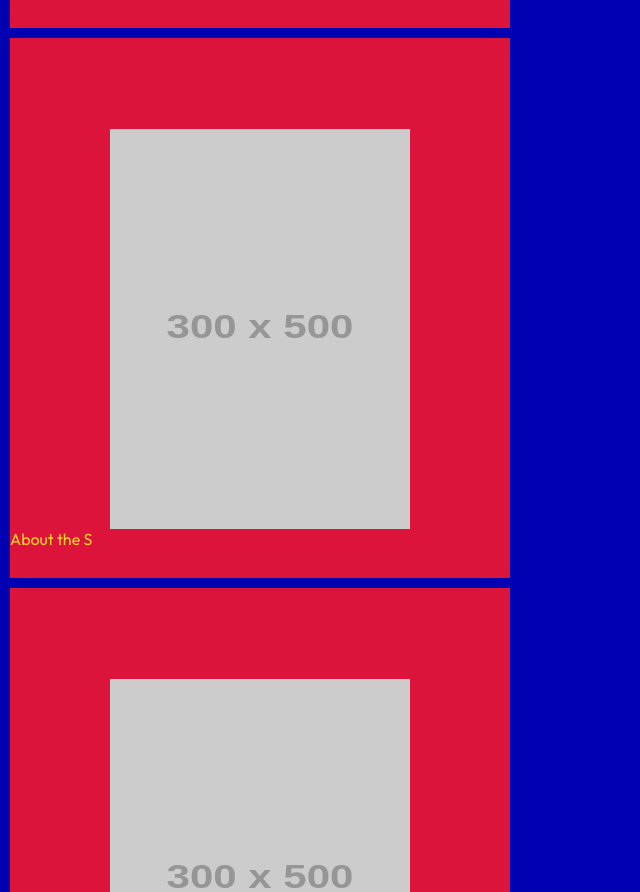
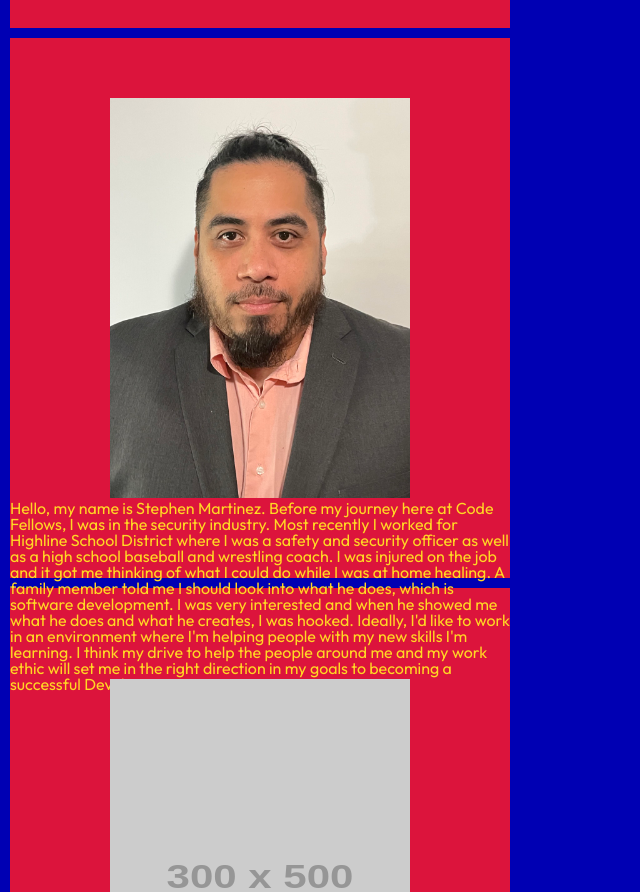
Before and after one commit to TeamJasy/TeamJASYproject, a plain HTML site: page aboutus.html in a window 1280 px wide. Shown: the part 1565-2457 px from the top of the page, without its empty margins (0-640 px from the left). Drawn offline with Linux system fonts and the light colour scheme; placeholder pictures from the web are drawn by us.

Commit message:
added img and info on about me

```diff
--- a/aboutus.html
+++ b/aboutus.html
@@ -59,8 +59,8 @@
     </div>
 
     <div class="profiles">
-      <img src="https://via.placeholder.com/300x500" title="The S" alt="image description - be detailed">
-      <p>About the S</p>
+      <img src="img/Stephen.jpeg" title="The S" alt="image description - be detailed">
+      <p>Hello, my name is Stephen Martinez.  Before my journey here at Code Fellows, I was in the security industry.  Most recently I worked for Highline School District where I was a safety and security officer as well as a high school baseball and wrestling coach.  I was injured on the job and it got me thinking of what I could do while I was at home healing.  A family member told me I should look into what he does, which is software development.  I was very interested and when he showed me what he does and what he creates, I was hooked.  Ideally, I'd like to work in an environment where I'm helping people with my new skills I'm learning.  I think my drive to help the people around me and my work ethic will set me in the right direction in my goals to becoming a successful Developer. </p>
     </div>
 
     <div class="profiles">
```
Also changed, not shown: img/Stephen.jpeg (added).
